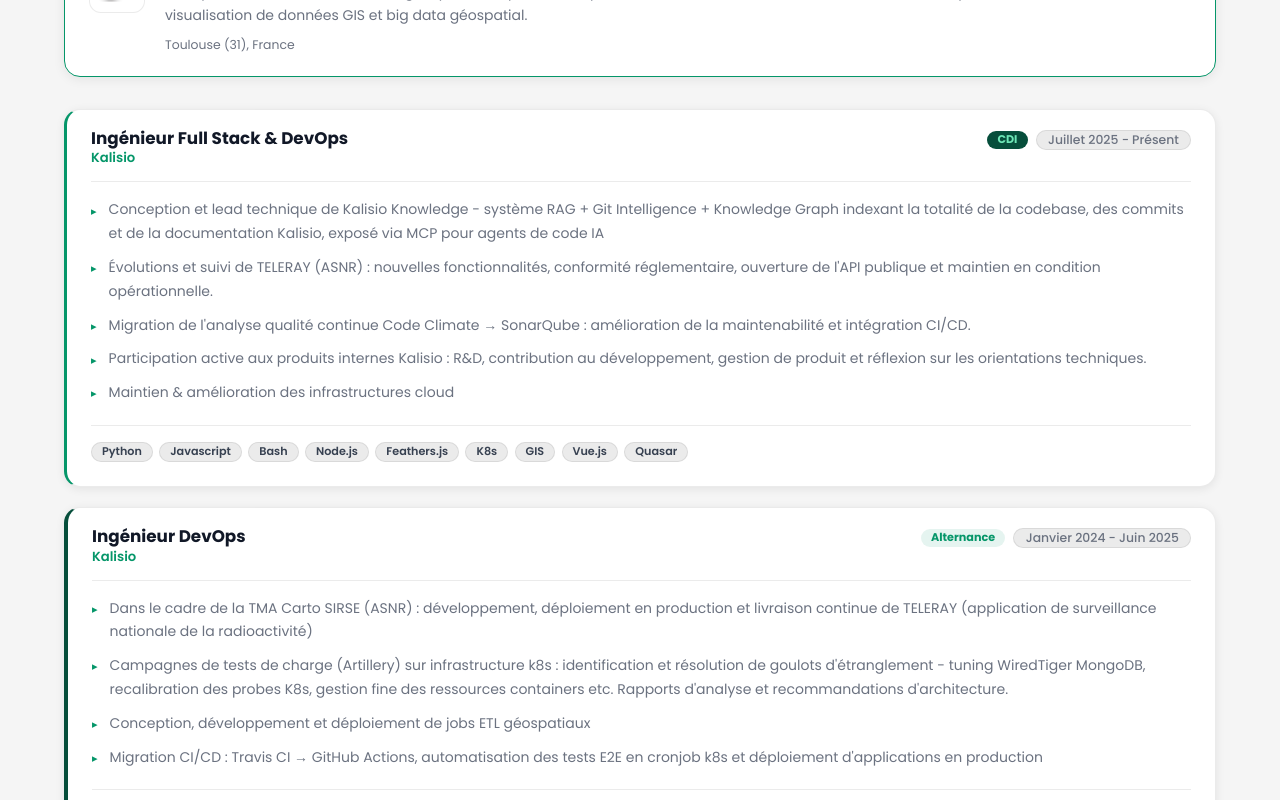
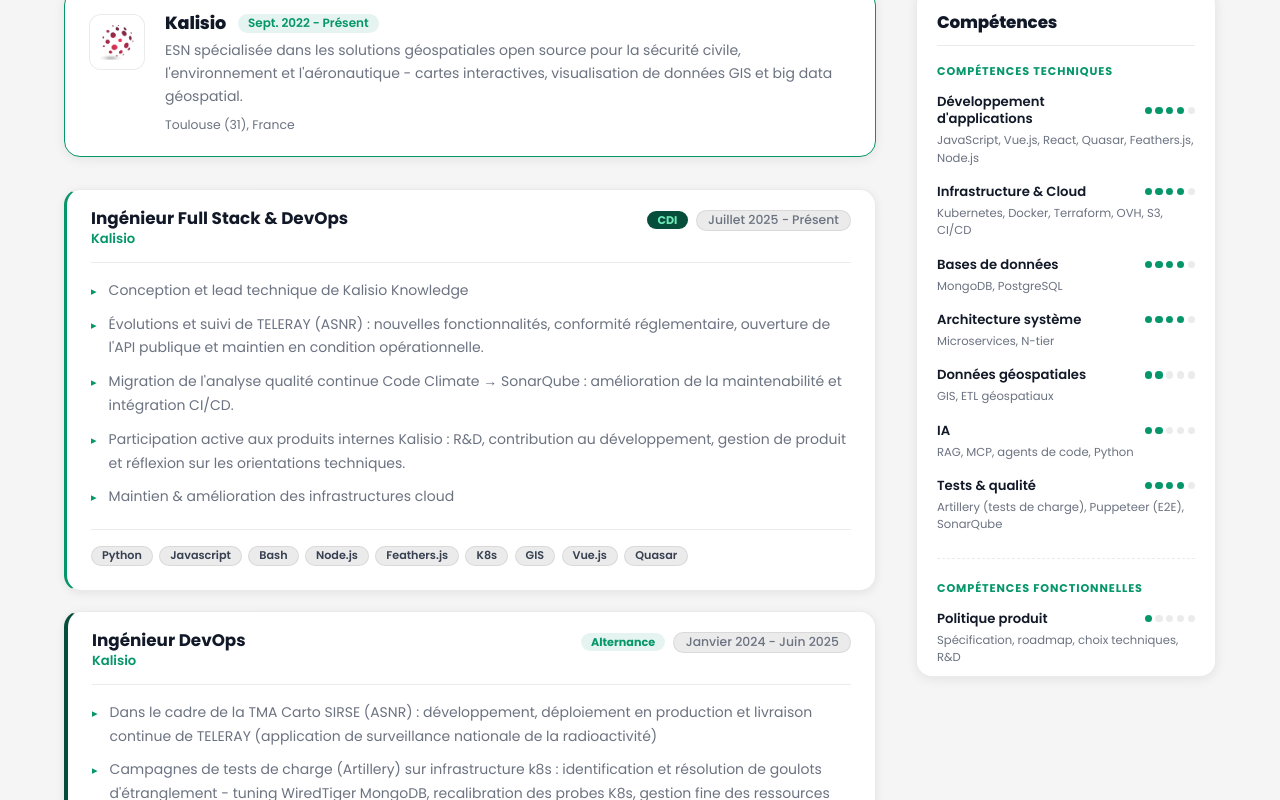
Before and after one commit to tristan-greffe/portfolio, a React (Create React App) app: page /portfolio/experience in a window 1280 px wide. Shown: the part 520-1320 px from the top of the page. Built offline with nearby package versions, Linux system fonts and the light colour scheme.

Commit message:
feat: add competences sidebar to experience page with level dots

```diff
--- /dev/null
+++ b/src/components/CompetencesSidebar.jsx
@@ -0,0 +1,48 @@
+import { motion } from 'framer-motion'
+import { competences } from '../constants'
+import { useLanguage, pickLang } from '../context/LanguageContext'
+import { useT } from '../i18n/ui'
+
+const LevelDots = ({ level, max = 5 }) => (
+  <div className='comp-sidebar__dots' aria-label={`Level ${level}/${max}`}>
+    {Array.from({ length: max }).map((_, i) => (
+      <span key={i} className={`comp-sidebar__dot ${i < level ? 'comp-sidebar__dot--filled' : ''}`} />
+    ))}
+  </div>
+)
+
+const CompetencesSidebar = () => {
+  const { locale } = useLanguage()
+  const t = useT()
+
+  return (
+    <motion.aside
+      className='comp-sidebar'
+      initial={{ opacity: 0, x: 20 }}
+      whileInView={{ opacity: 1, x: 0 }}
+      viewport={{ once: true }}
+      transition={{ duration: 0.5 }}
+    >
+      <h2 className='comp-sidebar__title'>{t('competences.title')}</h2>
+
+      {competences.map((group) => (
+        <div key={pickLang(group.category, locale)} className='comp-sidebar__group'>
+          <h3 className='comp-sidebar__group-title'>{pickLang(group.category, locale)}</h3>
+          <ul className='comp-sidebar__items'>
+            {group.items.map((item) => (
+              <li key={pickLang(item.title, locale)} className='comp-sidebar__item'>
+                <div className='comp-sidebar__item-head'>
+                  <span className='comp-sidebar__item-title'>{pickLang(item.title, locale)}</span>
+                  <LevelDots level={item.level} />
+                </div>
+                <span className='comp-sidebar__item-desc'>{pickLang(item.description, locale)}</span>
+              </li>
+            ))}
+          </ul>
+        </div>
+      ))}
+    </motion.aside>
+  )
+}
+
+export default CompetencesSidebar
--- a/src/components/StorySection.jsx
+++ b/src/components/StorySection.jsx
@@ -43,7 +43,7 @@
       { value: '10+', label: 'technologies' }
     ]
     : [
-      { value: '4+', label: 'years of experience' },
+      { value: '5+', label: 'years of experience' },
       { value: '5+', label: 'projects shipped' },
       { value: '10+', label: 'technologies' }
     ]
--- a/src/constants/index.js
+++ b/src/constants/index.js
@@ -38,8 +38,8 @@
     skills: ['Python', 'Javascript', 'Bash', 'Node.js', 'Feathers.js', 'K8s', 'GIS', 'Vue.js', 'Quasar'],
     points: [
       {
-        fr: 'Conception et lead technique de Kalisio Knowledge - système RAG + Git Intelligence + Knowledge Graph indexant la totalité de la codebase, des commits et de la documentation Kalisio, exposé via MCP pour agents de code IA',
-        en: 'Design and technical lead of Kalisio Knowledge - RAG + Git Intelligence + Knowledge Graph system indexing the entire Kalisio codebase, commits and documentation, exposed via MCP for AI coding agents'
+        fr: 'Conception et lead technique de Kalisio Knowledge',
+        en: 'Design and technical lead of Kalisio Knowledge'
       },
       {
         fr: 'Évolutions et suivi de TELERAY (ASNR) : nouvelles fonctionnalités, conformité réglementaire, ouverture de l\'API publique et maintien en condition opérationnelle.',
@@ -135,6 +135,74 @@
     date: '2016',
     icon: pierrePaulRiquet,
     description: null
+  }
+]
+
+export const competences = [
+  {
+    category: { fr: 'Compétences Techniques', en: 'Technical Skills' },
+    items: [
+      {
+        title: { fr: 'Développement d\'applications', en: 'Application Development' },
+        description: { fr: 'JavaScript, Vue.js, React, Quasar, Feathers.js, Node.js', en: 'JavaScript, Vue.js, React, Quasar, Feathers.js, Node.js' },
+        level: 4
+      },
+      {
+        title: { fr: 'Infrastructure & Cloud', en: 'Infrastructure & Cloud' },
+        description: { fr: 'Kubernetes, Docker, Terraform, OVH, S3, CI/CD', en: 'Kubernetes, Docker, Terraform, OVH, S3, CI/CD' },
+        level: 4
+      },
+      {
+        title: { fr: 'Bases de données', en: 'Databases' },
+        description: { fr: 'MongoDB, PostgreSQL', en: 'MongoDB, PostgreSQL' },
+        level: 4
+      },
+      {
+        title: { fr: 'Architecture système', en: 'System Architecture' },
+        description: { fr: 'Microservices, N-tier', en: 'Microservices, N-tier' },
+        level: 4
+      },
+      {
+        title: { fr: 'Données géospatiales', en: 'Geospatial Data' },
+        description: { fr: 'GIS, ETL géospatiaux', en: 'GIS, geospatial ETL' },
+        level: 2
+      },
+      {
+        title: { fr: 'IA', en: 'AI' },
+        description: { fr: 'RAG, MCP, agents de code, Python', en: 'RAG, MCP, coding agents, Python' },
+        level: 2
+      },
+      {
+        title: { fr: 'Tests & qualité', en: 'Testing & Quality' },
+        description: { fr: 'Artillery (tests de charge), Puppeteer (E2E), SonarQube', en: 'Artillery (load testing), Puppeteer (E2E), SonarQube' },
+        level: 4
+      }
+    ]
+  },
+  {
+    category: { fr: 'Compétences Fonctionnelles', en: 'Functional Skills' },
+    items: [
+      {
+        title: { fr: 'Politique produit', en: 'Product Strategy' },
+        description: { fr: 'Spécification, roadmap, choix techniques, R&D', en: 'Specification, roadmap, technical decisions, R&D' },
+        level: 1
+      },
+      {
+        title: { fr: 'Gestion de projet', en: 'Project Management' },
+        description: { fr: 'Suivi technique, livraison continue, support client', en: 'Technical follow-up, continuous delivery, customer support' },
+        level: 1
+      },
+      {
+        title: { fr: 'Encadrement technique', en: 'Technical Leadership' },
+        description: { fr: 'Management, mentorat', en: 'Management, mentoring' },
+        level: 1
+      },
+      {
+        title: { fr: 'Analyse & conception', en: 'Analysis & Design' },
+        description: { fr: 'Spécification de besoin, architecture, documentation technique', en: 'Requirements specification, architecture, technical documentation' },
+        level: 2
+      }
+    ]
   }
 ]
 
--- a/src/i18n/ui.js
+++ b/src/i18n/ui.js
@@ -53,8 +53,9 @@
     // Page heroes
     'page.experience.badge': 'Mon parcours professionnel',
     'page.experience.title': 'Expériences',
-    'page.experience.highlight': '& missions',
-    'page.experience.desc': 'Développeur & ingénieur chez Kalisio depuis 2022 - alternance fullstack, alternance DevOps, puis CDI sur des projets géospatiaux à fort impact.',
+    'page.experience.highlight': '& Compétences',
+    'page.experience.desc': 'Développeur & ingénieur chez Kalisio depuis 2022 - alternance fullstack, alternance DevOps, puis CDI sur des projets géospatiaux.',
+    'competences.title': 'Compétences',
 
     'page.education.badge': 'Ma formation',
     'page.education.title': 'Parcours',
@@ -146,6 +147,7 @@
     'page.experience.title': 'Experience',
     'page.experience.highlight': '& missions',
     'page.experience.desc': 'Developer & engineer at Kalisio since 2022 - fullstack apprenticeship, DevOps apprenticeship, then permanent role on high-impact geospatial projects.',
+    'competences.title': 'Skills',
 
     'page.education.badge': 'My education',
     'page.education.title': 'Academic',
--- a/src/pages/Experience.jsx
+++ b/src/pages/Experience.jsx
@@ -3,6 +3,7 @@
 import { useLanguage, pickLang } from '../context/LanguageContext'
 import { useT } from '../i18n/ui'
 import PageHero from '../components/PageHero'
+import CompetencesSidebar from '../components/CompetencesSidebar'
 
 const CompanyOverview = ({ company, locale }) => (
   <motion.div
@@ -86,6 +87,8 @@
         description={t('page.experience.desc')}
       />
       <section id='experience'>
+        <div className='exp-layout'>
+          <div className='exp-main'>
             {grouped.map(({ company, exps }) => (
               <div key={company.name} className='exp-group'>
                 <CompanyOverview company={company} locale={locale} />
@@ -96,6 +99,9 @@
                 </div>
               </div>
             ))}
+          </div>
+          <CompetencesSidebar />
+        </div>
       </section>
     </>
   )
--- /dev/null
+++ b/src/scss/components/competences.scss
@@ -0,0 +1,108 @@
+.exp-layout {
+  display: grid;
+  gap: 2rem;
+  align-items: start;
+
+  @include desktop-screen {
+    grid-template-columns: 1fr 300px;
+    gap: 2.5rem;
+  }
+}
+
+.exp-main {
+  min-width: 0;
+}
+
+.comp-sidebar {
+  background: var(--bg-card);
+  border: 1px solid var(--border);
+  border-radius: 1rem;
+  padding: 1.5rem 1.25rem;
+  box-shadow: 0 2px 12px var(--shadow);
+
+  @include desktop-screen {
+    position: sticky;
+    top: 6rem;
+    max-height: calc(100vh - 7rem);
+    overflow-y: auto;
+  }
+}
+
+.comp-sidebar__title {
+  font-size: 1.05rem;
+  font-weight: 800;
+  color: var(--text-primary);
+  letter-spacing: -0.01em;
+  margin-bottom: 1.25rem;
+  padding-bottom: 0.875rem;
+  border-bottom: 1px solid var(--border);
+}
+
+.comp-sidebar__group {
+  & + & {
+    margin-top: 1.5rem;
+    padding-top: 1.5rem;
+    border-top: 1px dashed var(--border);
+  }
+}
+
+.comp-sidebar__group-title {
+  font-size: 0.7rem;
+  font-weight: 700;
+  text-transform: uppercase;
+  letter-spacing: 0.08em;
+  color: var(--accent);
+  margin-bottom: 1rem;
+}
+
+.comp-sidebar__items {
+  list-style: none;
+  padding: 0;
+  margin: 0;
+  display: flex;
+  flex-direction: column;
+  gap: 1rem;
+}
+
+.comp-sidebar__item {
+  display: flex;
+  flex-direction: column;
+  gap: 0.3rem;
+}
+
+.comp-sidebar__item-head {
+  display: flex;
+  justify-content: space-between;
+  align-items: center;
+  gap: 0.5rem;
+}
+
+.comp-sidebar__item-title {
+  font-size: 0.825rem;
+  font-weight: 600;
+  color: var(--text-primary);
+  line-height: 1.3;
+}
+
+.comp-sidebar__item-desc {
+  font-size: 0.725rem;
+  color: var(--text-muted);
+  line-height: 1.5;
+}
+
+.comp-sidebar__dots {
+  display: inline-flex;
+  gap: 0.225rem;
+  flex-shrink: 0;
+}
+
+.comp-sidebar__dot {
+  width: 0.45rem;
+  height: 0.45rem;
+  border-radius: 50%;
+  background: var(--border);
+
+  &--filled {
+    background: var(--accent);
+  }
+}
--- a/src/scss/index.scss
+++ b/src/scss/index.scss
@@ -21,3 +21,4 @@
 @import "./components/hero";
 @import "./components/page-hero";
 @import "./components/contact";
+@import "./components/competences";
```
Also changed, not shown: 1 other file (tests, documents, lock files or other folders). Lines whose indentation alone changed are shown as unchanged.
